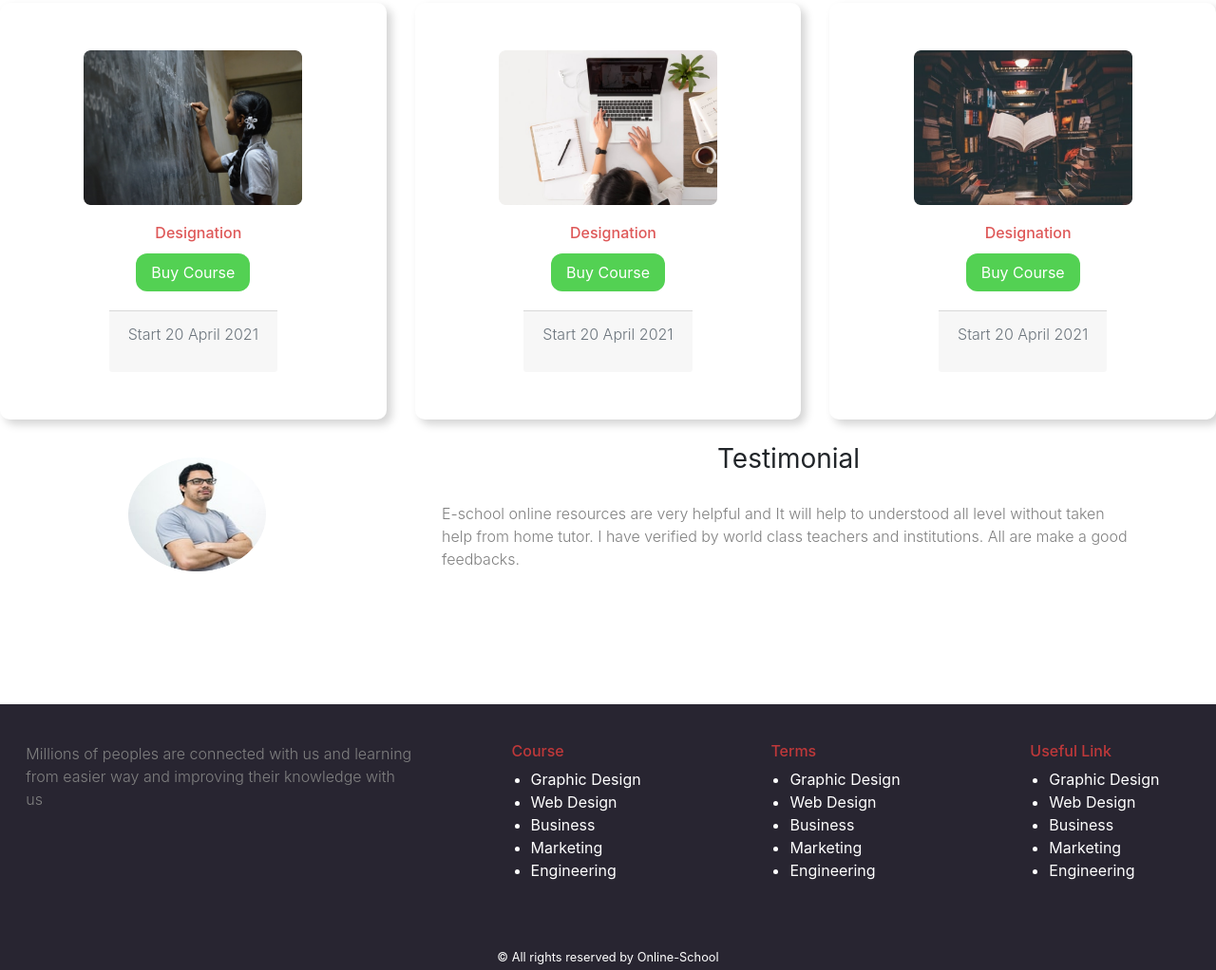
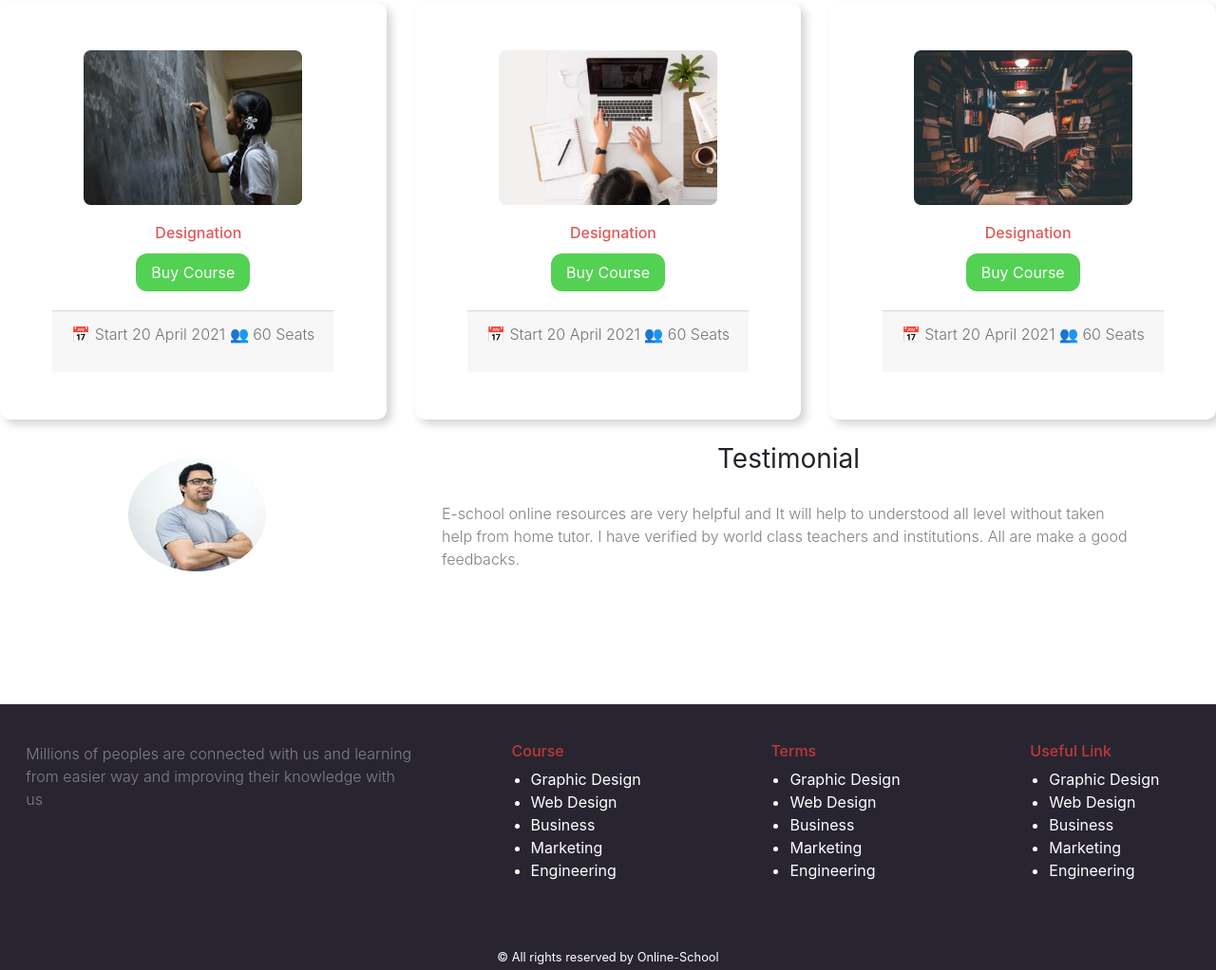
Before and after one commit to mshamsur/e-school, a plain HTML site: page index.html in a window 1280 px wide. Shown: the part 964-1986 px from the top of the page at 95% size. Drawn offline with nearby package versions, Linux system fonts and the light colour scheme.

Commit message:
Final project done

```diff
--- a/index.html
+++ b/index.html
@@ -101,7 +101,7 @@
                     <button class=buy-button>Buy Course</button>
                   </div>
                   <div class="card-footer">
-                    <p class="text-muted">Start 20 April 2021</p>
+                    <p class="text-muted">&#128197 Start 20 April 2021 &#128101 60 Seats</p>
                   </div>
                 </div>
                 <div class="card align-items-center">
@@ -113,7 +113,7 @@
                     <button class=buy-button>Buy Course</button>
                   </div>
                   <div class="card-footer">
-                    <p class="text-muted">Start 20 April 2021</p>
+                    <p class="text-muted">&#128197 Start 20 April 2021 &#128101 60 Seats</p>
                   </div>
                 </div>
                 <div class="card align-items-center">
@@ -123,7 +123,7 @@
                     <button class=buy-button>Buy Course</button>
                   </div>
                   <div class="card-footer">
-                    <p class="text-muted">Start 20 April 2021</p>
+                    <p class="text-muted">&#128197 Start 20 April 2021 &#128101 60 Seats</p>
                   </div>
                 </div>
               </div>
```
